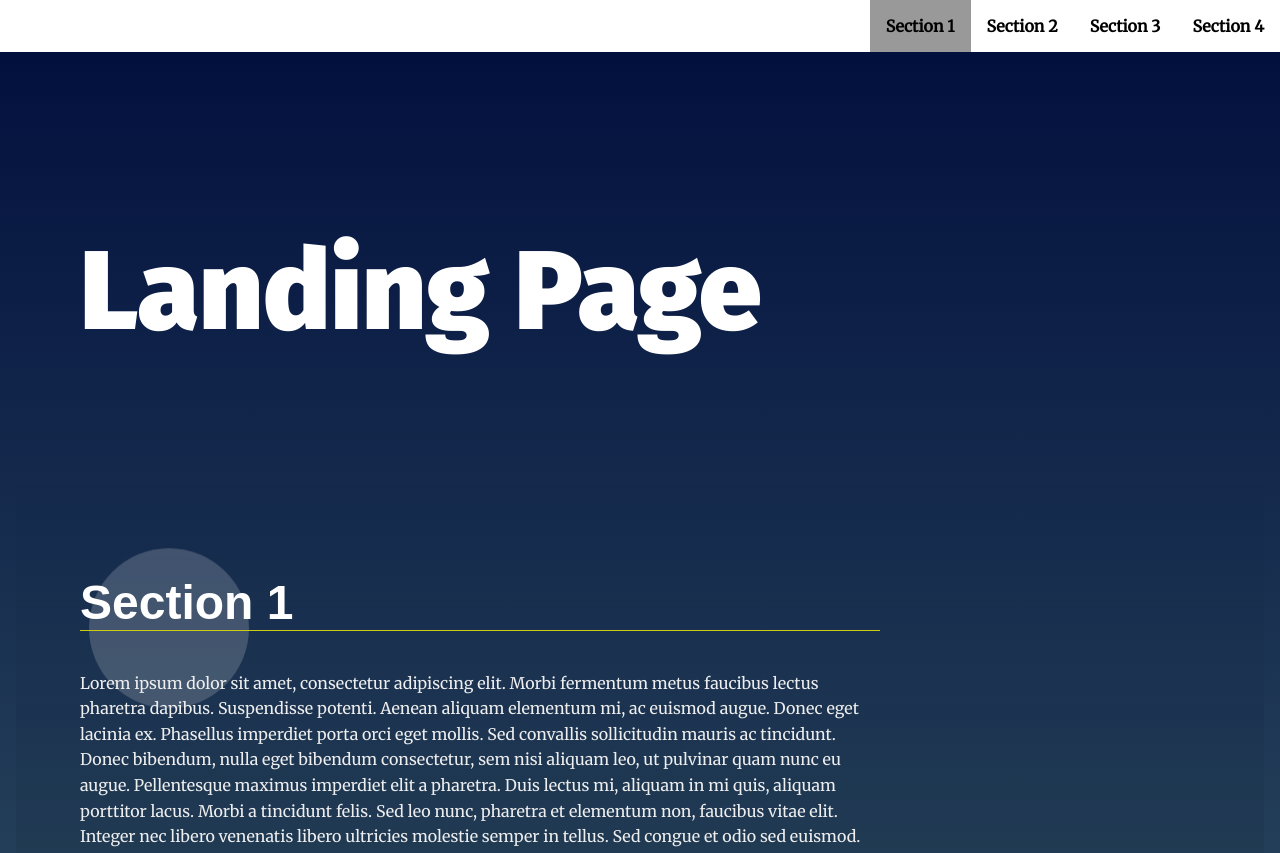
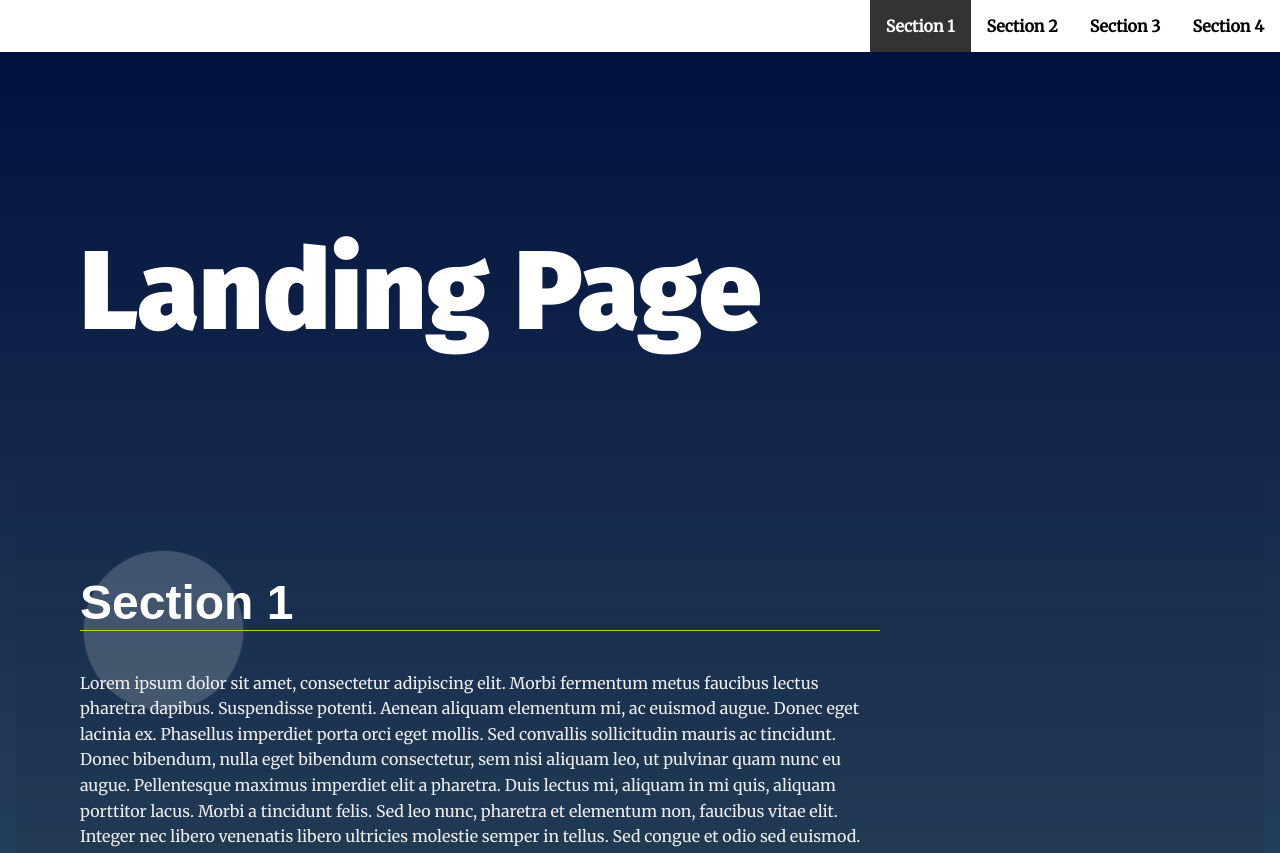
Before and after one commit to nicolehofstetter/ud-fed-landing-page, a website: page index.html in a window 1280 px wide. Shown: the top 853 px of the page. Drawn offline with Linux system fonts and the light colour scheme.

Commit message:
fix & refactor: Fix highlighting of active section in navbar
Changed let to const where possible

```diff
--- a/css/styles.css
+++ b/css/styles.css
@@ -89,7 +89,8 @@ section {
 }
 
 .navbar__menu a.active {
-    background: #999;
+    background: #333;
+    color: #fff;
 }
 
 /* Header Styles */
--- a/js/app.js
+++ b/js/app.js
@@ -12,7 +12,7 @@ const sections = document.getElementsByTagName('section');
  */
 function createNewNavbarItem(text, section) {
     const navbarItem = document.createElement('li');
-    let menuLink = document.createElement('a');
+    const menuLink = document.createElement('a');
     menuLink.classList.add('menu__link');
     menuLink.classList.add(section.id);
     menuLink.innerHTML = text;
@@ -29,10 +29,8 @@ function createNewNavbarItem(text, section) {
  * @param selectors
  */
 function removeActiveFromElementBy(selectors) {
-    let activeMenuLink = document.querySelector(selectors);
-    if (activeMenuLink) {
-        activeMenuLink.classList.remove('active');
-    }
+    const activeMenuLink = document.querySelector(selectors);
+    activeMenuLink && activeMenuLink.classList.remove('active');
 }
 
 /**
@@ -41,9 +39,9 @@ function removeActiveFromElementBy(selectors) {
  */
 function getActiveSection() {
     for (const section of sections) {
-        let sectionBox = section.getBoundingClientRect();
+        const sectionBox = section.getBoundingClientRect();
 
-        if (sectionBox.top > 0) {
+        if (sectionBox.top >= 0) {
             return section;
         }
     }
@@ -74,14 +72,13 @@ function buildNavigationBar() {
 /**
  * Sets current section to active, so that it is highlighted and can be distinguished in view
  */
-function setCurrentSectionToActive() {
+function setSectionToActiveState(currentSection) {
     removeActiveFromElementBy('a.active');
     removeActiveFromElementBy('section.active');
 
-    let currentSection = getActiveSection();
     currentSection.classList.add('active');
 
-    let menuLinkToCurrentSection = document.querySelector('.' + currentSection.id);
+    const menuLinkToCurrentSection = document.querySelector('.' + currentSection.id);
     menuLinkToCurrentSection.classList.add('active');
 }
 
@@ -100,5 +97,6 @@ document.addEventListener('DOMContentLoaded', () => {
  * Changes active section if necessary on scroll
  */
 document.addEventListener('scroll', () => {
-    setCurrentSectionToActive();
+    const activeSection = getActiveSection();
+    setSectionToActiveState(activeSection);
 });
```
